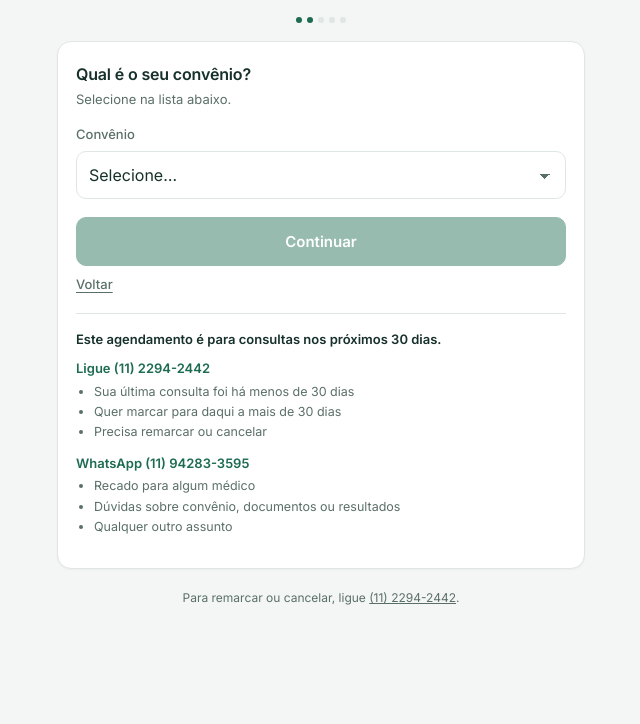
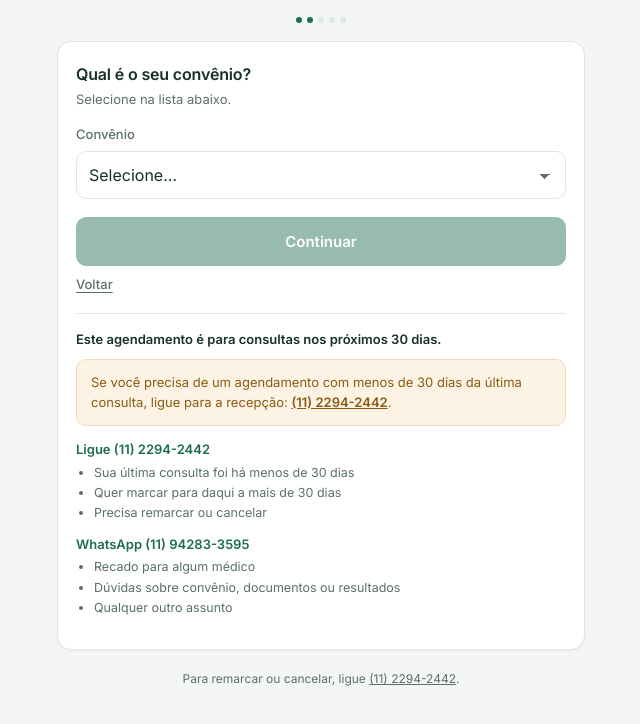
Before and after one commit to clinicapaulistana/agendar, a plain HTML site: page index.html in a window 1280 px wide. Both pictures are taken after a click on the button "Consulta". Shown: the part 152-876 px from the top of the page, without its empty margins (319-959 px from the left). Before the commit the page ends 807 px from the top, so only its background shows below. Drawn offline with Linux system fonts and the light colour scheme.

Commit message:
Aviso em destaque: menos de 30 dias da última consulta, ligar para a recepção
Co-Authored-By: Claude Opus 5.5 <noreply@anthropic.com>

```diff
--- a/index.html
+++ b/index.html
@@ -163,6 +163,7 @@ footer a{color:var(--ink-soft)}
       <button class="back" data-back="0">Voltar</button>
       <div class="avisos">
         <h3>Este agendamento é para consultas nos próximos 30 dias.</h3>
+        <div class="note" style="margin:0 0 14px">Se você precisa de um agendamento com menos de 30 dias da última consulta, ligue para a recepção: <a href="tel:+551122942442" style="color:inherit;font-weight:600">(11) 2294-2442</a>.</div>
         <div class="blk">
           <div class="hd">Ligue (11) 2294-2442</div>
           <ul>
```
